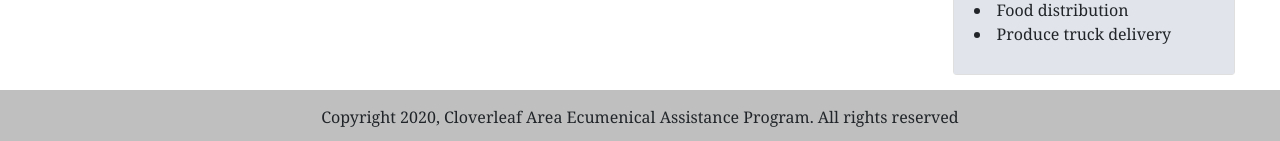
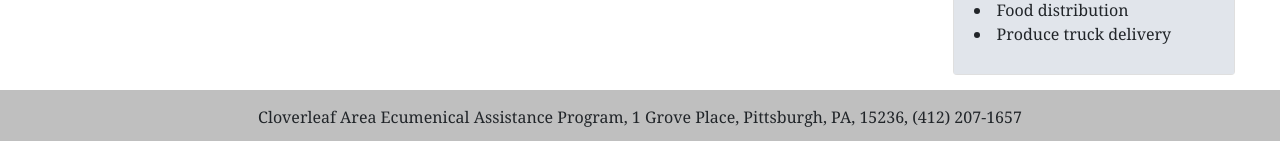
Before and after one commit to Cloverleaf-Food-Bank/cloverleaf-food-bank.github.io, a Jekyll site: the page built from index.html, in a window 1280 px wide. Shown: the part 2118-2259 px from the top of the page. Built offline with Jekyll 4.4.1, drawn with Linux system fonts in a browser that asks for light colours.

Commit message:
Updated footer to be address and phone number rather than copyright

```diff
--- a/_layouts/default.html
+++ b/_layouts/default.html
@@ -41,7 +41,7 @@
   </nav>
   <section> {{ content }} </section>
   <footer id="footer" class="footer" style="width: 100%; background-color: #bfbfbf; position: relative; clear: both; padding: 15px; text-align: center">
-    Copyright 2020, Cloverleaf Area Ecumenical Assistance Program. All rights reserved
+    Cloverleaf Area Ecumenical Assistance Program, 1 Grove Place, Pittsburgh, PA, 15236, (412) 207-1657
   </div>
 </div>
 
```
